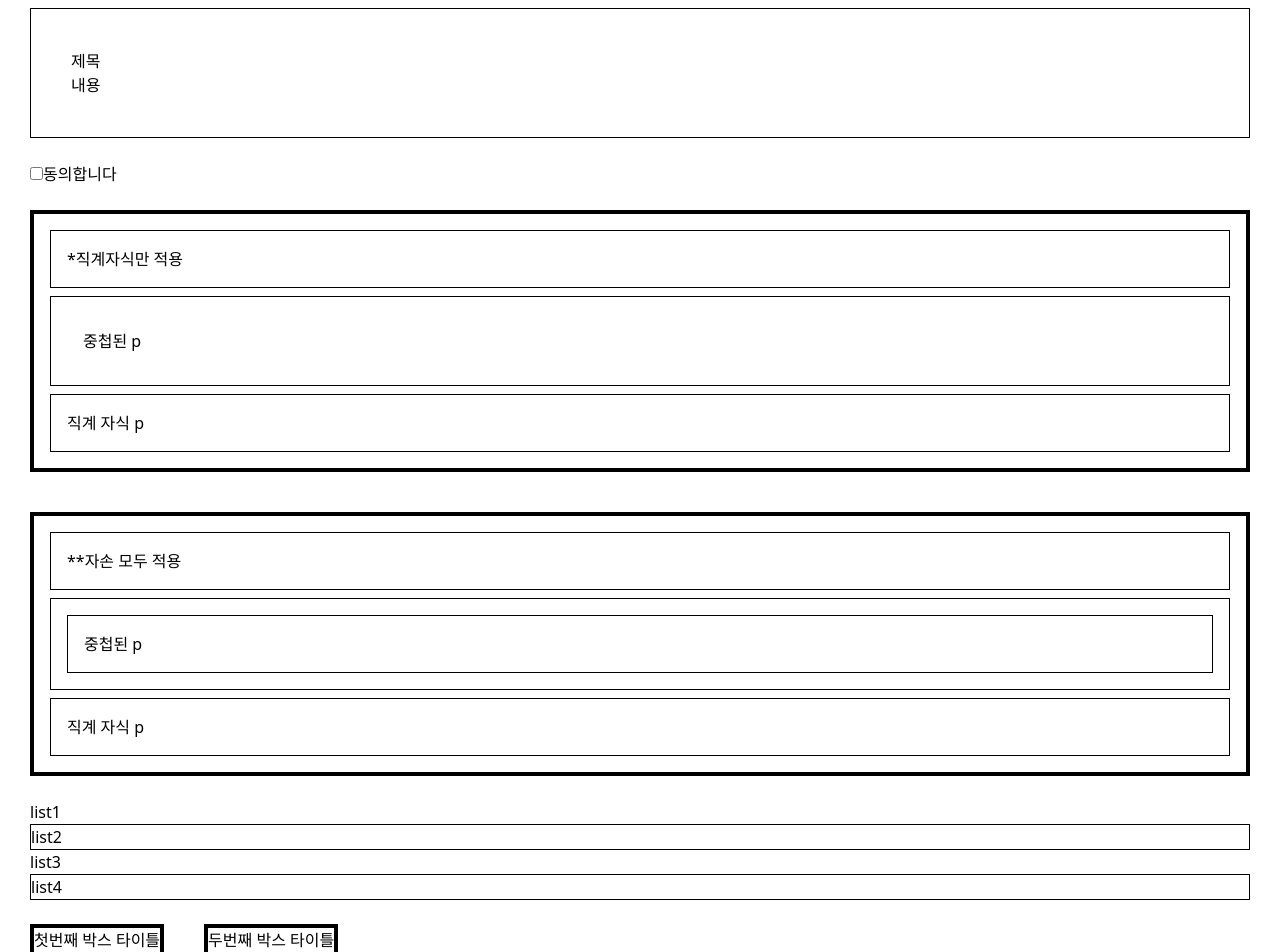
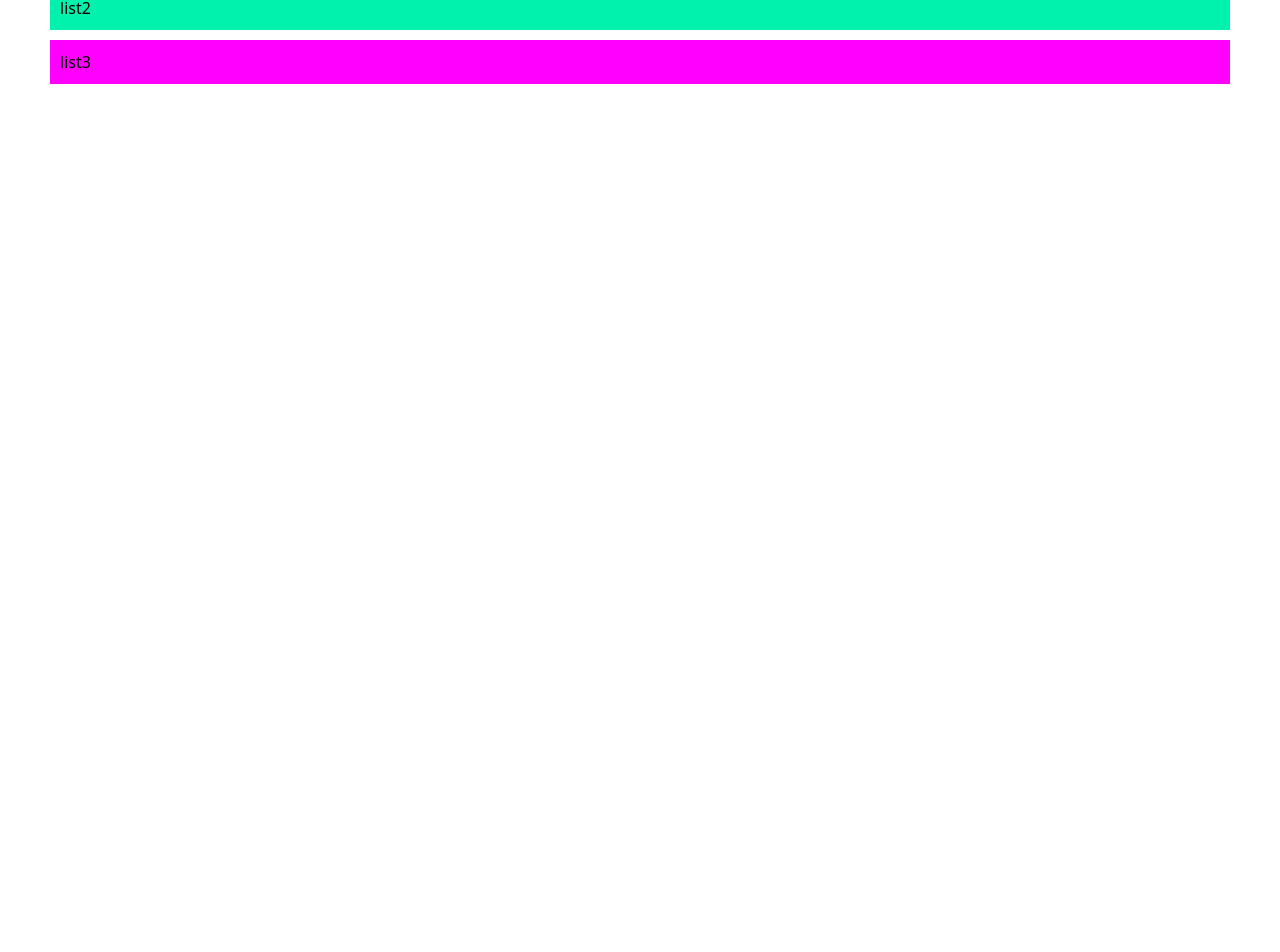
Before and after one commit to joyh7680/codingazit2, a React (Vite) app in the folder ex_section0/: page / in a window 1280 px wide. Shown: the part 118-1070 px from the top of the page. After the commit the page ends 800 px from the top, so only its background shows below. Built offline with nearby package versions, Linux system fonts and the light colour scheme.

Commit message:
upload: 섹션3 43-테마변수 시스템

```diff
--- a/ex_section0/src/App.jsx
+++ b/ex_section0/src/App.jsx
@@ -1,68 +1,11 @@
 export default function App() {
   return (
     <>
-      <button className="bg-gray-300 p-4 hover:bg-blue-500 focus:bg-green-500 active:bg-red-500">상태별 반응 버튼</button>
-      <br></br>
-      {/* // group 박스에 호버시 h1, p 태그의 글자색 변경 */}
-      <div className="group mt-10 border p-10">
-        <h1 className="group-hover:text-blue-500">제목</h1>
-        <p className="group-hover:text-red-500">내용</p>
-      </div>
-      <br></br>
-      {/* // peer 체크박스가 체크되었을 때 라벨의 글자색 변경 */}
-      <input type="checkbox" id="agree" className="peer" />
-      <label htmlFor="agree" className="peer-checked:text-green-500">
-        동의합니다
-      </label>
-      <br></br>
-      <br></br>
-      {/* article*2>h2+div>p  */}
-      {/* 직계자식 : * / 자손 모두 : ** */}
-      <section className="space-y-10">
-        {/* 직계자식만 적용 : * */}
-        <article className="border-4 p-4 *:border">
-          <h2 className="mb-2 p-4">*직계자식만 적용</h2>
-          <div className="mb-2 p-4">
-            <p className="p-4">중첩된 p</p>
-          </div>
-          <p className="p-4">직계 자식 p</p>
-        </article>
-
-        {/* 자손 모두 적용  : ** */}
-        <article className="border-4 p-4 **:border">
-          <h2 className="mb-2 p-4">**자손 모두 적용</h2>
-          <div className="mb-2 p-4">
-            <p className="p-4">중첩된 p</p>
-          </div>
-          <p className="p-4">직계 자식 p</p>
-        </article>
-      </section>
-      <br></br>
-
-      {/* ul>li*4{list} */}
-      {/* &는 “현재 요소 자신(부모)”을 가리키는 표시 */}
-      <ul className="*:even:border">
-        <li>list1</li>
-        <li>list2</li>
-        <li>list3</li>
-        <li>list4</li>
+      <ul className="space-y-5 *:p-5">
+        <li className="bg-my1">list1</li>
+        <li className="bg-my2">list2</li>
+        <li className="bg-my3">list3</li>
       </ul>
-      <br></br>
-
-      {/* [&_p] = “이 요소 안에 있는 모든 p 태그”를 뜻함.
-       & : 자기자신 === section
-       _ : space */}
-      <section className="flex gap-10 *:border-4 [&_p]:text-red-500">
-        <article>
-          <h2>첫번째 박스 타이틀</h2>
-          <p> 첫번째 박스 본문</p>
-        </article>
-
-        <article>
-          <h2>두번째 박스 타이틀</h2>
-          <p> 두번째 박스 본문</p>
-        </article>
-      </section>
     </>
   );
 }
--- a/ex_section0/src/index.css
+++ b/ex_section0/src/index.css
@@ -1,21 +1,12 @@
 @import 'tailwindcss';
 @theme {
-  --font-noto: 'Noto Sans KR', sans-serif;
-  --font-orbitron: 'Orbitron', sans-serif;
+  --color-my1: oklch(0.7 0.6 0);
+  --color-my2: oklch(0.7 0.6 180);
+  --color-my3: oklch(0.78 0.6 300);
+  /* 여백 전체적으로 수정가능  */
+  --spacing: 2px;
+}
 
-  --animate-wiggle: wiggle 1s ease-in-out infinite;
-
-  /* wiggle 키프레임 정의 */
-  @keyframes wiggle {
-    0%,
-    100% {
-      transform: rotate(-10deg);
-    }
-    50% {
-      transform: rotate(10deg);
-    }
-  }
+body {
+  padding: 50px;
 }
-body {
-  padding: 30px;
-}
```
